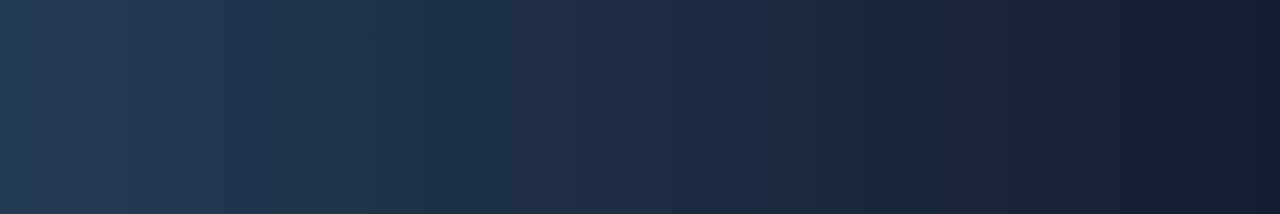
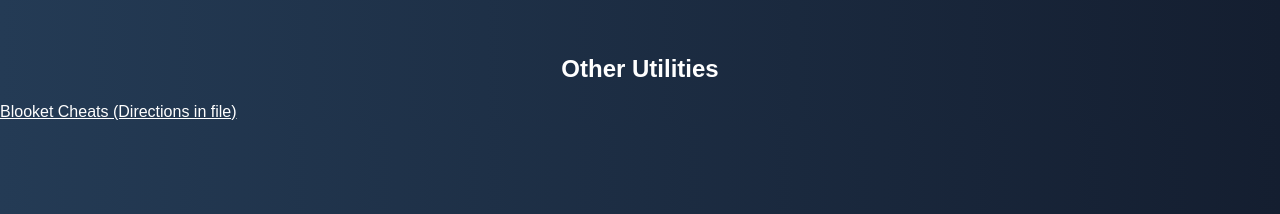
Before and after one commit to LightningEX/lightningex.github.io, a plain HTML site: page index.html in a window 1280 px wide. Shown: the part 586-800 px from the top of the page. Drawn offline with Linux system fonts and the light colour scheme.

Commit message:
Fixing the page.....

```diff
--- a/index.html
+++ b/index.html
@@ -53,5 +53,7 @@
       <div class="game-select" id="gameSelect"></div>
     </div>
     <script src="gameloader.js"></script>
+    <h2 style="text-align:center;">Other Utilities</h2>
+    <a href="LightningBlooketCheats.txt" download="LightningsBlooketCheats.txt">Blooket Cheats (Directions in file)</a>
   </body>
 </html>
```
